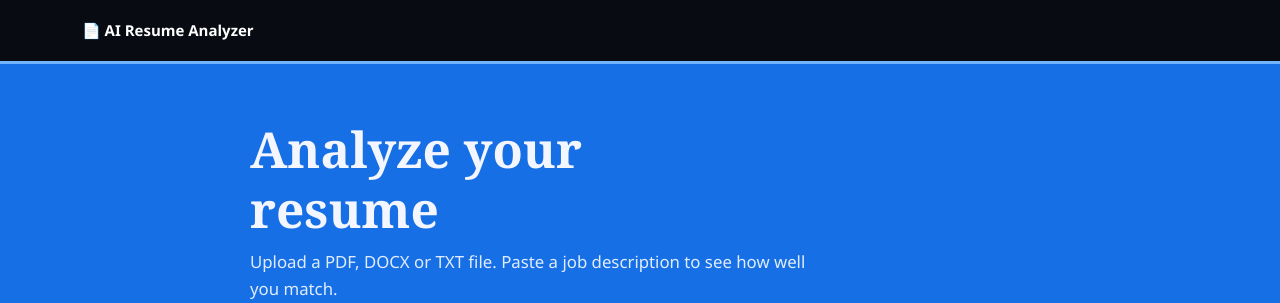
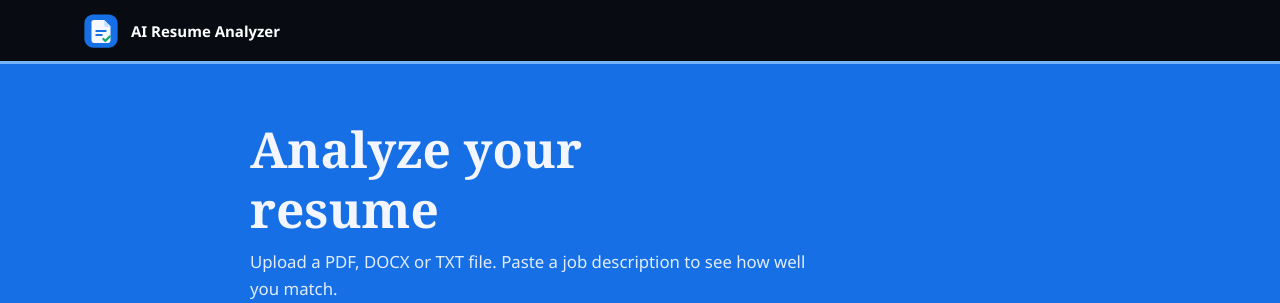
Before and after one commit to Naveen722-hue/AI-Resume-analyzer, a Flask app: page / in a window 1280 px wide. Shown: the top 303 px of the page. Run offline with Flask 3, Linux system fonts and the light colour scheme.

Commit message:
Add app branding and WSGI entry point
Co-authored-by: Copilot <223556219+Copilot@users.noreply.github.com>

```diff
--- a/app/static/css/style.css
+++ b/app/static/css/style.css
@@ -32,12 +32,19 @@ header {
 	border-bottom: 3px solid var(--blue-light);
 }
 
-header a {
+.brand {
+	display: inline-flex;
+	min-height: 60px;
+	align-items: center;
+	gap: 11px;
 	color: #fff;
 	font-size: 15px;
 	font-weight: 700;
 	text-decoration: none;
 }
+
+.brand img { display: block; width: 38px; height: 38px; flex: 0 0 auto; }
+.brand:focus-visible { outline: 2px solid var(--blue-light); outline-offset: 4px; }
 
 main {
 	width: min(100% - 40px, 780px);
--- a/app/templates/base.html
+++ b/app/templates/base.html
@@ -8,7 +8,7 @@
   <link rel="stylesheet" href="{{ url_for('static', filename='css/style.css') }}">
 </head>
 <body>
-  <header><div class="container"><a href="{{ url_for('main.index') }}">📄 AI Resume Analyzer</a></div></header>
+  <header><div class="container"><a class="brand" href="{{ url_for('main.index') }}"><img src="{{ url_for('static', filename='img/resume-logo.svg') }}" alt="" width="38" height="38"><span>AI Resume Analyzer</span></a></div></header>
   <main class="container app-main">
     {% with messages = get_flashed_messages() %}
       {% for m in messages %}<div class="flash alert alert-danger" role="alert">{{ m }}</div>{% endfor %}
--- a/run.py
+++ b/run.py
@@ -3,4 +3,4 @@ from app import create_app
 app = create_app()
 
 if __name__ == "__main__":
-    app.run(debug=True, port=5000)
+    app.run(host="0.0.0.0", debug=True, port=5000)
--- /dev/null
+++ b/wsgi.py
@@ -0,0 +1,3 @@
+from app import create_app
+
+application = create_app()
```
Also changed, not shown: app/static/img/resume-logo.svg (added).
